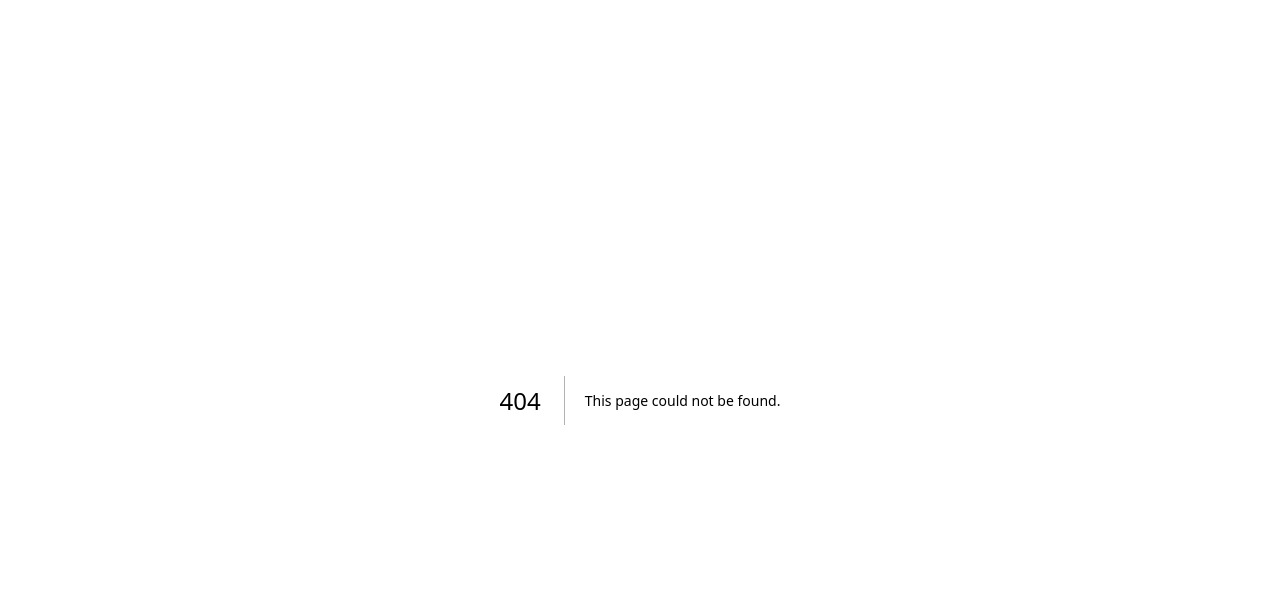
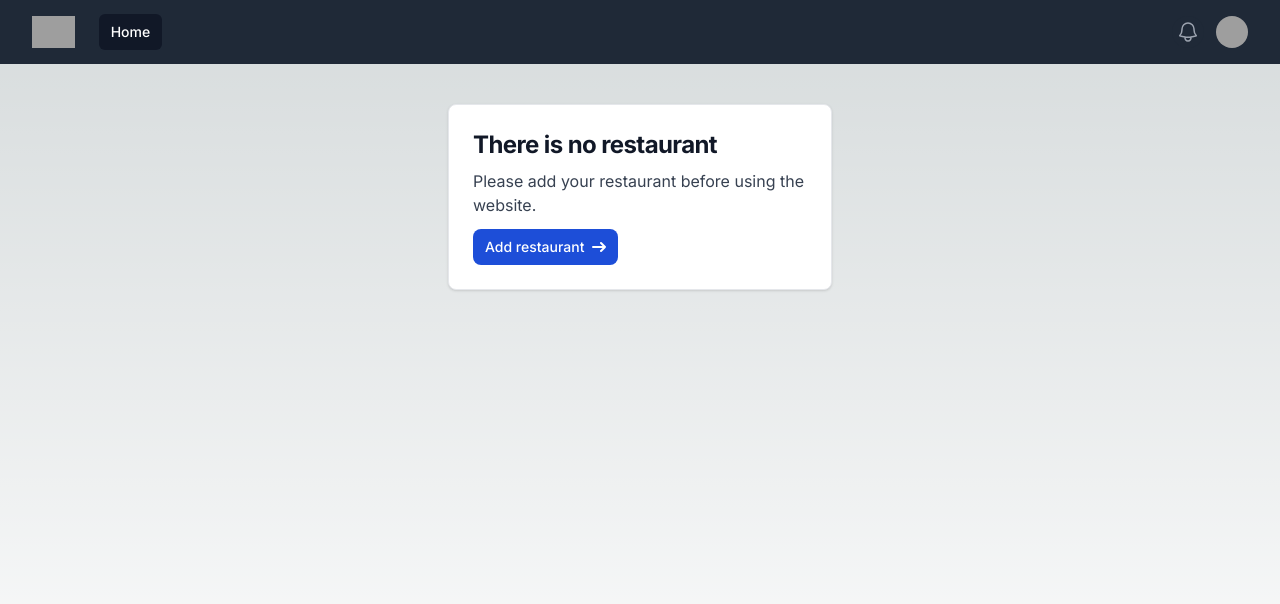
Before and after one commit to SoftArchCallCenter/humf-web-user, a Next.js app: page /user in a window 1280 px wide. Before the commit this address had no page. Shown: the top 604 px of the page. Built offline with nearby package versions, Linux system fonts and the light colour scheme; no server answers; sample sign-in values are in the browser's storage; grey boxes are pictures that could not be loaded.

Commit message:
fix user

```diff
--- a/src/app/page.js
+++ b/src/app/page.js
@@ -8,7 +8,7 @@ export default function Home() {
   useEffect(() => {
     const isSignIn = sessionStorage.getItem('user')
     if(isSignIn){
-      router.push("/kitchen")
+      router.push("/user")
     }
   },[])
 
--- /dev/null
+++ b/src/app/user/page.js
@@ -0,0 +1,86 @@
+"use client"
+import Navbar from "@/components/navbar"
+import { useEffect, useState } from "react"
+import { useRouter } from "next/navigation";
+import { deleteRestaurant, getRestaurantByUserId } from "@/logic/restaurant";
+import { getUserId, getUserById } from "@/logic/user";
+
+export default function Home() {
+	const router = useRouter();
+	const [user, setUser] = useState(null)
+
+	useEffect(() => {
+		const userId = getUserId(router)
+		getUserById(userId).then(({err, result}) => {
+			if(err){
+				console.log("error")
+				setUser(null)
+			} else {
+				console.log(result)
+				setUser(result)
+			}
+		})
+
+	},[])
+
+	// useEffect(() => {
+	// 	if (restaurant){
+	// 		sessionStorage.setItem("resId", restaurant.id)
+	// 	} else {
+	// 		sessionStorage.removeItem("resId")
+	// 	}
+	// },[restaurant])
+
+	const removeRestaurant = (resId) => {
+		deleteRestaurant(resId).then(({err, result}) => {
+			if (err){
+				console.log("error")
+			} else {
+				location.reload();
+			}
+		})
+	}
+	const homePage = (user) => {
+        console.log(user)
+		if (user) {
+			return (
+				<div className="mt-10 flex items-center justify-center">
+					<div className="w-80 p-6 bg-white border border-gray-200 rounded-lg shadow dark:bg-gray-800 dark:border-gray-700">
+						<h5 className="mb-4 text-2xl font-bold tracking-tight text-gray-900 dark:text-white">{restaurant.name}</h5>
+						<p className="mb-3 font-normal text-gray-700 dark:text-gray-400">Address : {restaurant.address}</p>
+						<p className="mb-3 font-normal text-gray-700 dark:text-gray-400">Open Time : {restaurant.openTime}</p>
+						<p className="mb-4 font-normal text-gray-700 dark:text-gray-400">Close Time : {restaurant.closeTime}</p>
+						<a className="inline-flex items-center px-3 py-2 text-sm font-medium text-center text-white bg-blue-700 rounded-lg hover:bg-blue-800 focus:ring-4 focus:outline-none focus:ring-blue-300 dark:bg-blue-600 dark:hover:bg-blue-700 dark:focus:ring-blue-800" onClick={() => removeRestaurant(restaurant.id)}>
+							<svg className="w-3.5 h-3.5 mr-2" aria-hidden="true" xmlns="http://www.w3.org/2000/svg" fill="none" viewBox="0 0 14 10">
+								<path stroke="currentColor" strokeLinecap="round" strokeLinejoin="round" strokeWidth="2" d="M1 5h12M1 5"/>
+							</svg>
+							Remove restaurant
+						</a>
+					</div>
+				</div>
+			)
+		} else {
+			return (
+				<div className="mt-10 flex items-center justify-center">
+					<div className="max-w-sm p-6 bg-white border border-gray-200 rounded-lg shadow dark:bg-gray-800 dark:border-gray-700">
+						<h5 className="mb-2 text-2xl font-bold tracking-tight text-gray-900 dark:text-white">There is no restaurant</h5>
+						<p className="mb-3 font-normal text-gray-700 dark:text-gray-400">Please add your restaurant before using the website.</p>
+						<a href="/create/restaurant" className="inline-flex items-center px-3 py-2 text-sm font-medium text-center text-white bg-blue-700 rounded-lg hover:bg-blue-800 focus:ring-4 focus:outline-none focus:ring-blue-300 dark:bg-blue-600 dark:hover:bg-blue-700 dark:focus:ring-blue-800">
+							Add restaurant
+							<svg className="w-3.5 h-3.5 ml-2" aria-hidden="true" xmlns="http://www.w3.org/2000/svg" fill="none" viewBox="0 0 14 10">
+								<path stroke="currentColor" strokeLinecap="round" strokeLinejoin="round" strokeWidth="2" d="M1 5h12m0 0L9 1m4 4L9 9"/>
+							</svg>
+						</a>
+					</div>
+				</div>
+			)
+		}
+	}
+	return (
+		<main className="min-h-screen flex-col justify-between">
+			<Navbar showFull = {user}/>
+			{homePage(user)}
+		</main>
+
+	)
+}
--- a/src/logic/user.js
+++ b/src/logic/user.js
@@ -1,3 +1,8 @@
+import { API_GATEWAY_URL } from "@/variable";
+
+const AUTH_URL = `${API_GATEWAY_URL}/auth`
+const USER_URL = `${API_GATEWAY_URL}/users`
+
 const getUserId = (router) => {
     const user = sessionStorage.getItem('user')
     if (user){
@@ -9,6 +14,25 @@ const getUserId = (router) => {
     }
 }
 
+const getUserById = async (userId) => {
+    try{
+        const respone = await fetch(`${USER_URL}/${userId}`, {
+            method: "GET",
+        });
+        const result = await respone.json();
+        if (!respone.ok) {
+            return {err:true, result: null};
+        } else {
+            return {err:false, result};
+        }
+
+    } catch (error) {
+        console.log(error)
+        return {err:true, result: null};
+    }
+
+}
 module.exports = {
-    getUserId
+    getUserId,
+    getUserById
 }
```
